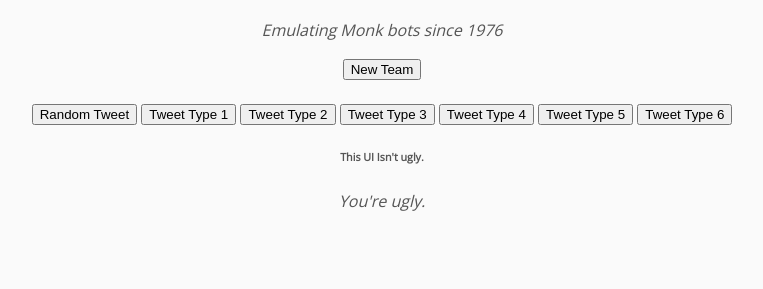
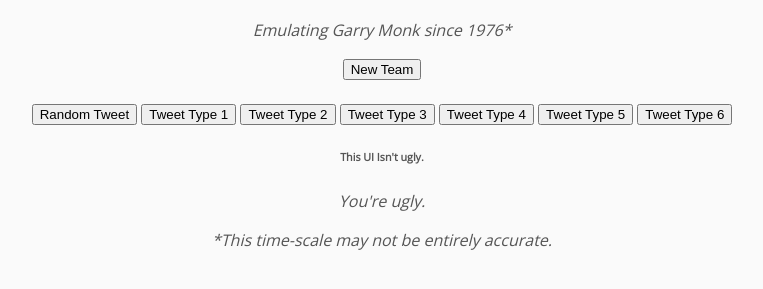
Before and after one commit to joshcawthorne/Garry-Monk-Bot-Version-2, a plain HTML site: page index.html in a window 1280 px wide. Shown: the part 117-406 px from the top of the page, without its empty margins (258-1021 px from the left). Drawn offline with nearby package versions, Linux system fonts and the light colour scheme.

Commit message:
Update index.html

```diff
--- a/index.html
+++ b/index.html
@@ -11,7 +11,7 @@
     <center>
 
     <h1>Monk Bot Emulator</h1>
-    <i><p>Emulating Monk bots since 1976</p></i>
+    <i><p>Emulating Garry Monk since 1976*</p></i>
 
     <button onclick="teamSelection();">New Team</button>
     </br></br>
@@ -28,6 +28,7 @@
 
     <h6>This UI Isn't ugly.</h6>
     <i><p>You're ugly.</p></i>
+    <i><p>*This time-scale may not be entirely accurate.</p></i>
 
     </center>
 
```
